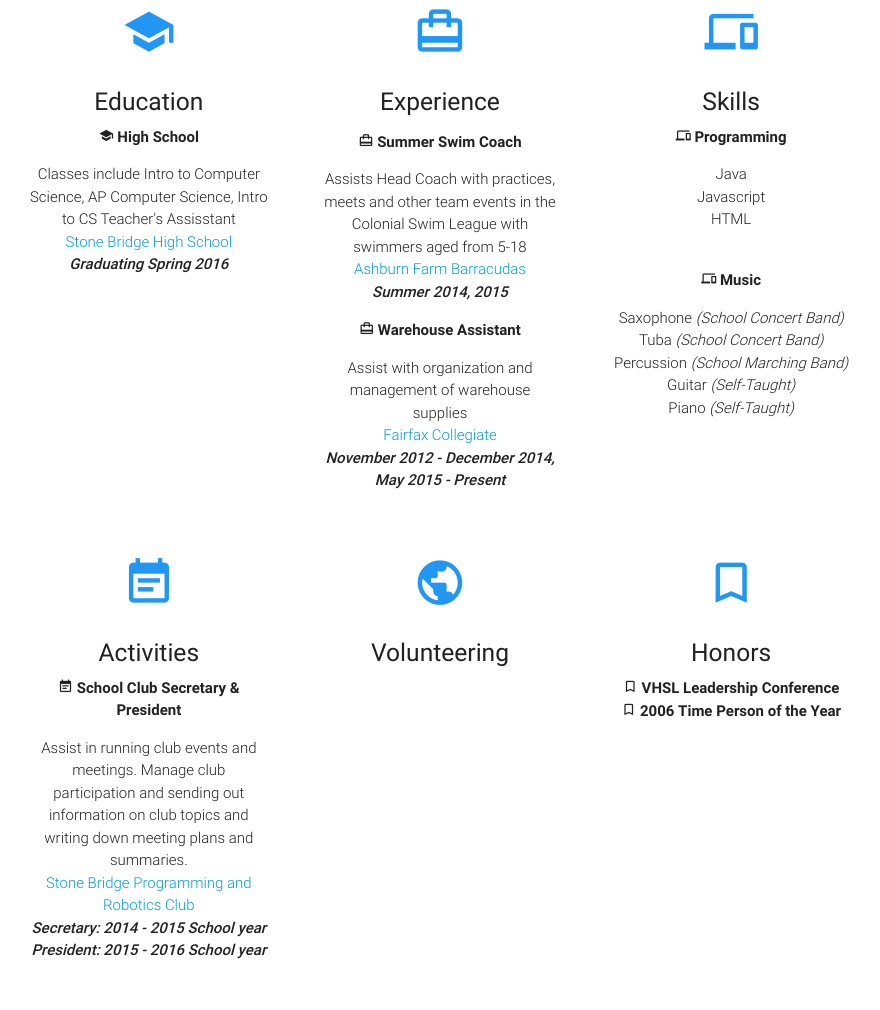
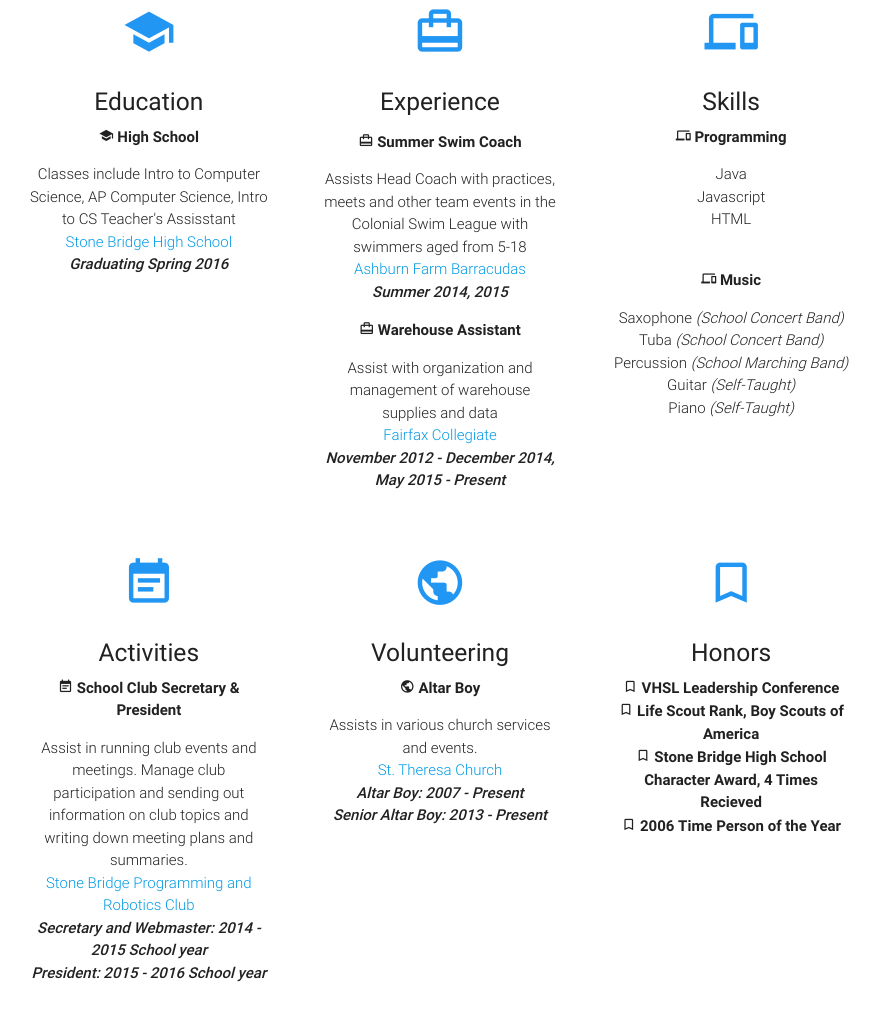
Before and after one commit to jeremystalcup1/mygithubpage, a plain HTML site: page index.html in a window 1280 px wide. Shown: the part 483-1493 px from the top of the page, without its empty margins (200-1080 px from the left). Drawn offline with nearby package versions, Linux system fonts and the light colour scheme.

Commit message:
Continuing to fill in info

```diff
--- a/index.html
+++ b/index.html
@@ -68,7 +68,7 @@
                 </dl>
 
               <dt class = "center"><i class="mdi-action-wallet-travel"></i><b> Warehouse Assistant</b></dt>
-              <dl class="center light">Assist with organization and management of warehouse supplies
+              <dl class="center light">Assist with organization and management of warehouse supplies and data
                 <br><a href ="https://fairfaxcollegiate.com/" target="_blank">Fairfax Collegiate</a>
                 <br><strong><i>November 2012 - December 2014, May 2015 - Present</i></strong>
             </dl>
@@ -113,7 +113,7 @@
               <dt class = "center"><i class="mdi-notification-event-note"></i><b> School Club Secretary & President</b></dt>
               <dl class="center light">Assist in running club events and meetings. Manage club participation and sending out information on club topics and writing down meeting plans and summaries.
                 <br><a href ="https://sbhsprc.org/" target="_blank">Stone Bridge Programming and Robotics Club</a>
-                <br><strong><i>Secretary: 2014 - 2015 School year</i></strong>
+                <br><strong><i>Secretary and Webmaster: 2014 - 2015 School year</i></strong>
                 <br><strong><i>President: 2015 - 2016 School year</i></strong>
             </dl>
             <p class="center"><dl>
@@ -125,7 +125,11 @@
           <div class="icon-block">
             <h2 class="center blue-text"><i class="mdi-social-public tooltipped" data-position="top" data-delay="50" data-tooltip="Volunteering Experiences"></i></h2>
             <h5 class="center">Volunteering</h5>
-
+              <dt class = "center"><i class="mdi-social-public"></i><b> Altar Boy</b></dt>
+              <dl class="center light">Assists in various church services and events.
+                <br><a href ="https://sainttheresaparish.com/" target="_blank">St. Theresa Church</a>
+                <br><strong><i>Altar Boy: 2007 - Present</i></strong>
+                <br><strong><i>Senior Altar Boy: 2013 - Present</i></strong>
           </div>
         </div>
 
@@ -135,7 +139,9 @@
             <h2 class="center blue-text"><i class="mdi-action-turned-in-not tooltipped" data-position="top" data-delay="50" data-tooltip="Distinguished Honors"></i></h2>
             <h5 class="center">Honors</h5>
             <dt class="center"><i class="mdi-action-turned-in-not"></i> <b>VHSL Leadership Conference</b></dt>
-            <dt class="center"><i class="mdi-action-turned-in-not"></i> <b>2006 Time Person of the Year</b></dt>
+            <dt class="center"><i class="mdi-action-turned-in-not"></i> <b>Life Scout Rank, Boy Scouts of America</b></dt>
+            <dt class="center"><i class="mdi-action-turned-in-not"></i> <b>Stone Bridge High School Character Award, 4 Times Recieved</b></dt>
+                        <dt class="center"><i class="mdi-action-turned-in-not"></i> <b>2006 Time Person of the Year</b></dt>
                 <dl class="center light">
                 <br><a href ="" target="_blank"></a>
                 <br><strong><i></i></strong>
```
